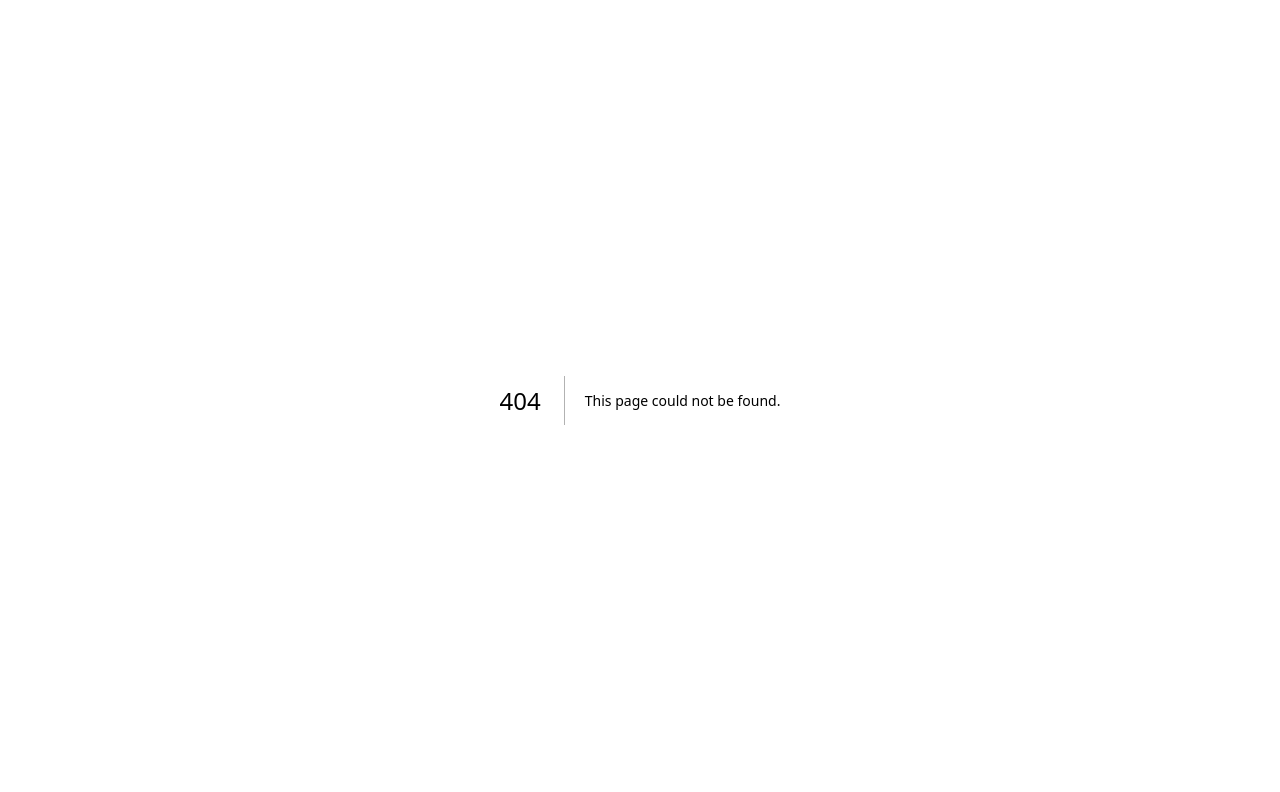
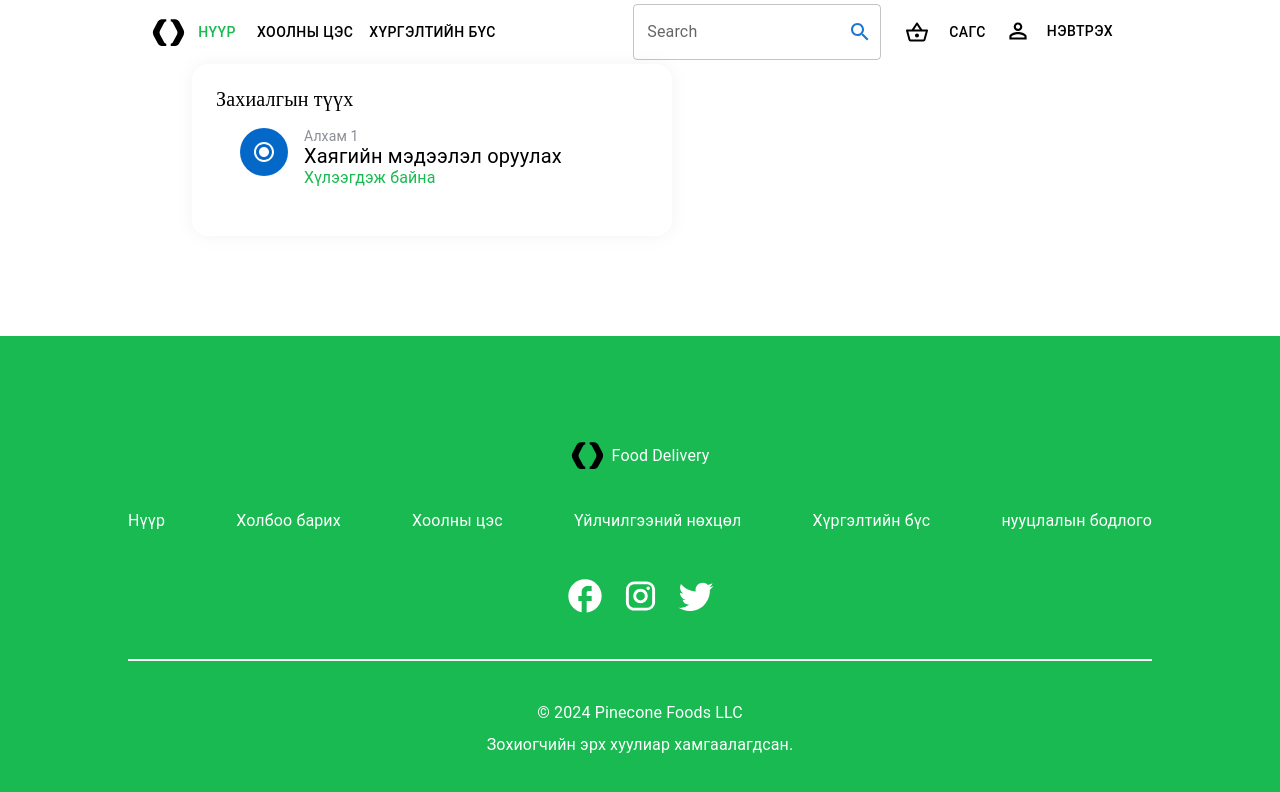
Before and after one commit to Bayra1/DeliveryFood, a Next.js app in the folder frontend/: page /ViewLast in a window 1280 px wide. Before the commit this address had no page. Shown: the top 792 px of the page. Built offline with nearby package versions, Linux system fonts and the light colour scheme.

Commit message:
some changes

```diff
--- /dev/null
+++ b/frontend/src/app/HistoryUser/id/page.tsx
@@ -0,0 +1,17 @@
+import { Box, Stack, Typography } from "@mui/material";
+import  Navbar from "@/components/Navbar";
+import Footer from "@/components/Footer";
+
+export default function ViewLast() {
+    return (
+        <Box>
+            <Navbar />
+
+            <Stack boxShadow={'0px 0px 20px 0px rgba(0, 0, 0, 0.05)'} bgcolor={'rgba(255, 255, 255, 1)'} width={'fit-content'} height={'fit-content'} padding={'24px'} borderRadius={'16px'} display={'flex'} flexDirection={'column'}>
+                <Typography sx={{fontWeight:400, fontSize:"20px", lineHeight:"23.87px", color:"#000", fontFamily:'SF-PRO'}}>Захиалгын түүх</Typography>
+            </Stack>
+
+            <Footer />
+        </Box>
+    )
+}
--- a/frontend/src/app/OrderPost/page.tsx
+++ b/frontend/src/app/OrderPost/page.tsx
@@ -4,13 +4,15 @@ import { foodContext } from "@/components/Context";
 import { orderContext } from "@/components/OrderContext";
 import { Stack, Box, Typography, Button } from "@mui/material";
 import { useContext } from "react";
+import { v4 as uuidv4 } from 'uuid';
+import { useRouter } from "next/navigation";
 import Navbar from "@/components/Navbar";
 import CheckIcon from '@mui/icons-material/Check';
 import Footer from '@/components/Footer';
 import CloseIcon from '@mui/icons-material/Close';
 import OrderLocInfo from '@/components/OrderLocaInfo';
-import { v4 as uuidv4 } from 'uuid';
 import axios from "axios";
+import jwt from "jsonwebtoken";
 
 const backendPostOder = "http://localhost:8001/order/postOrder";
 
@@ -19,24 +21,30 @@ export default function OrderDetail() {
     const { orderLocationData }: any = useContext(orderContext);
     let userDataString: string | null = localStorage.getItem('userData')
     const userData = userDataString ? JSON.parse(userDataString) : null
+    const router = useRouter();
     // console.log(foodData.map((el) => el.price && el.count), "foodData");
     // console.log(foodData.map((el) => el.price), "foodprice");
-    // console.log(foodData.map((el) => el.forEach((item) => 0 + item.price * item.cpunt)), "whole");
+    console.log(orderLocationData, "hey");
 
-    console.log(foodData)
+
+    // console.log(foodData)
     const postOrderFunc = async () => {
         try {
             const orderDataPost = {
                 Khoroo: orderLocationData.Khoroo,
                 District: orderLocationData.District,
                 Apartment: orderLocationData.Apartment,
+                Description: orderLocationData.Description,
+                PhoneNumber: orderLocationData.PhoneNumber,
                 userId: userData._id,
                 foods: foodData,
                 totalPrice: calculateTotalPrice(),
                 orderNumber: produceOrderNumber(),
                 createdDate: new Date()
             };
-            console.log(orderDataPost, "orderDataPost");
+
+            const afterPost = await axios.post(backendPostOder, orderDataPost)
+            console.log(afterPost, "after");
 
         } catch (error) {
             console.log(error);
@@ -54,9 +62,25 @@ export default function OrderDetail() {
     const produceOrderNumber = () => {
         const uuid = uuidv4();
         const decimalPart = parseInt(uuid.substring(0, 5), 16);
+        console.log(decimalPart, "this is decimal");
+
         const fiveDigitNumber = ('0000' + decimalPart).slice(-5);
         return fiveDigitNumber;
-    }
+    };
+
+    // const navigateToViewLast = () => {
+    //     router.push(`/HistoryUser/${userData.email}`)
+    // };
+
+    // const navigateToViewLast = () => {
+    //     router.push('/HistoryUser')
+    // };
+
+    const navigateToViewLast = () => {
+        router.push('/ViewLast')
+    };
+
+
 
     return (
         <Box display={'flex'} flexDirection={'column'} justifyContent={'center'} alignItems={'center'}>
@@ -105,7 +129,10 @@ export default function OrderDetail() {
                                 <Typography sx={{ fontWeight: 400, fontSize: '16px', lineHeight: '19.09px', color: '#767676' }}>Нийт төлөх дүн</Typography>
                                 <Typography color={"black"}>{calculateTotalPrice()}₮</Typography>
                             </Stack>
-                            <Button onClick={postOrderFunc} sx={{ width: '240px', height: '48px', padding: '8px 16px' }} style={{ backgroundColor: '#18BA51', color: "#FFF" }}>Захиалах</Button>
+                            <Button onClick={() => {
+                                postOrderFunc()
+                                navigateToViewLast()
+                            }} sx={{ width: '240px', height: '48px', padding: '8px 16px' }} style={{ backgroundColor: '#18BA51', color: "#FFF" }}>Захиалах</Button>
                         </Stack>
 
                     </Stack>
--- /dev/null
+++ b/frontend/src/app/ViewLast/page.tsx
@@ -0,0 +1,33 @@
+import { Box, Stack, Typography } from "@mui/material";
+import Navbar from "@/components/Navbar";
+import Footer from "@/components/Footer";
+import RadioButtonCheckedIcon from '@mui/icons-material/RadioButtonChecked';
+
+const backendGetAllOrders = "http://localhost:8001/order/postOrder";
+
+export default function ViewLast() {
+    return (
+        <Box flexDirection={'column'} display={'flex'} justifyContent={'center'} alignItems={'center'}>
+            <Navbar />
+
+            <Box width={'70%'}>
+                <Stack boxShadow={'0px 0px 20px 0px rgba(0, 0, 0, 0.05)'} bgcolor={'rgba(255, 255, 255, 1)'} width={'fit-content'} height={'fit-content'} padding={'24px'} borderRadius={'16px'} display={'flex'} flexDirection={'column'}>
+                    <Typography sx={{ fontWeight: 400, fontSize: "20px", lineHeight: "23.87px", color: "#000", fontFamily: 'SF-PRO' }}>Захиалгын түүх</Typography>
+                    <Stack sx={{ display: 'flex', flexDirection: 'row', width: '432px', height: '100px', gap: '16px', padding: '16px 24px' }}>
+                        <Stack sx={{ width: '48px', height: '48px', borderRadius: '50%', bgcolor:'#0468C8', display: 'flex', justifyContent: 'center', alignItems: 'center', color: '#FFF' }}>
+                            <RadioButtonCheckedIcon />
+                        </Stack>
+                        <Stack>
+                            <Typography sx={{ fontWeight: 400, fontSize: '14px', color: '#8B8E95', lineHeight: '16.71px' }}>Алхам 1</Typography>
+                            <Typography sx={{ fontWeight: 400, fontSize: '20px', color: '#000', lineHeight: '23.87px' }}>Хаягийн мэдээлэл оруулах</Typography>
+                            <Typography sx={{ fontWeight: 400, fontSize: '16px', color:'#18BA51', lineHeight: '19.09px' }}>Хүлээгдэж байна</Typography>
+                        </Stack>
+                    </Stack>
+
+                </Stack>
+            </Box>
+
+            <Footer />
+        </Box>
+    )
+}
--- a/frontend/src/components/OrderLocaInfo.tsx
+++ b/frontend/src/components/OrderLocaInfo.tsx
@@ -3,7 +3,6 @@ import { useContext, useState } from "react";
 import { orderContext } from "./OrderContext";
 import LocationOnIcon from '@mui/icons-material/LocationOn';
 import CheckIcon from '@mui/icons-material/Check';
-import AlbumIcon from '@mui/icons-material/Album';
 import RadioButtonCheckedIcon from '@mui/icons-material/RadioButtonChecked';
 
 const Khoroo = ['1-р хороо', "2-р хороо", "3-р хороо", "4-р хороо", "5-р хороо", "6-р хороо", "7-р хороо"];
@@ -54,11 +53,19 @@ export default function OrderLocInfo() {
     const handleChangeAdditionalInfo = (e: any) => {
         const valueAddInfo = e.target.value;
         setAdditionalInfo(valueAddInfo);
+        setOrderLocationData((prevState: any) => ({
+            ...prevState,
+            Description: valueAddInfo
+        }))
     };
 
     const handNumber = (event: any) => {
         const valueofNumber = event.target.value;
-        setPhoneNumber(valueofNumber)
+        setPhoneNumber(valueofNumber);
+        setOrderLocationData((prevState: any) => ({
+            ...prevState,
+            PhoneNumber: valueofNumber
+        }))
     };
 
     const handleByCashChange = () => {
```
Also changed, not shown: 2 other files (tests, documents, lock files or other folders).
